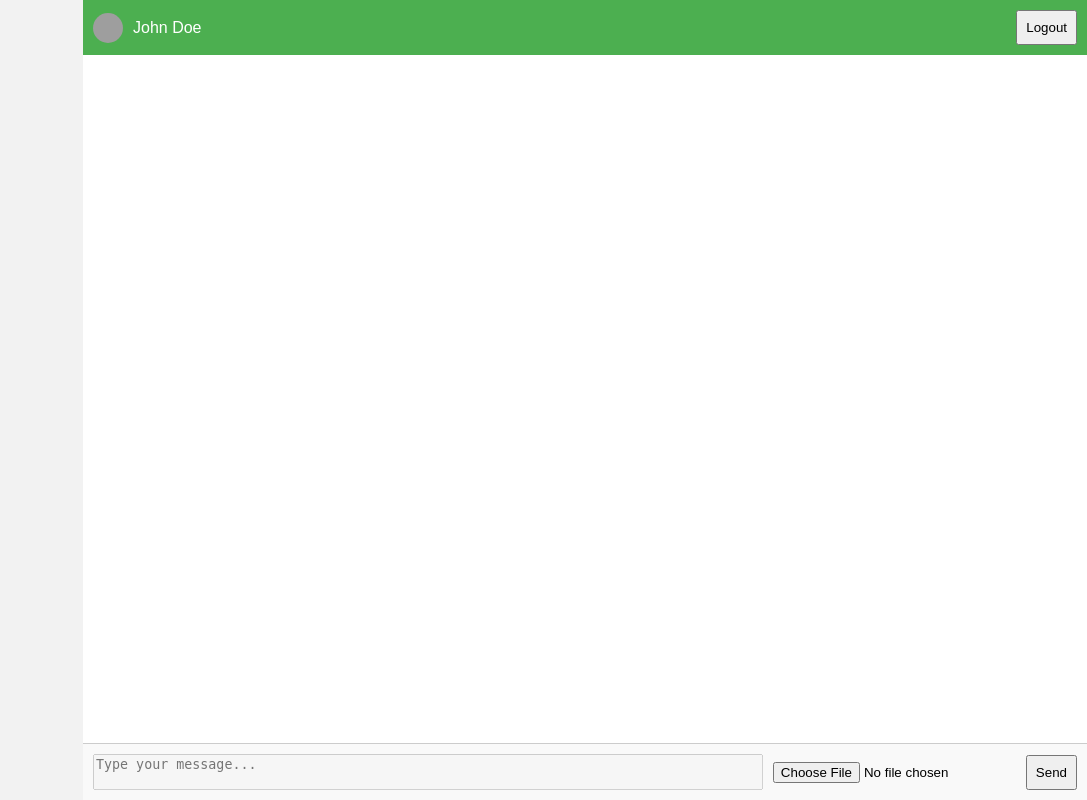
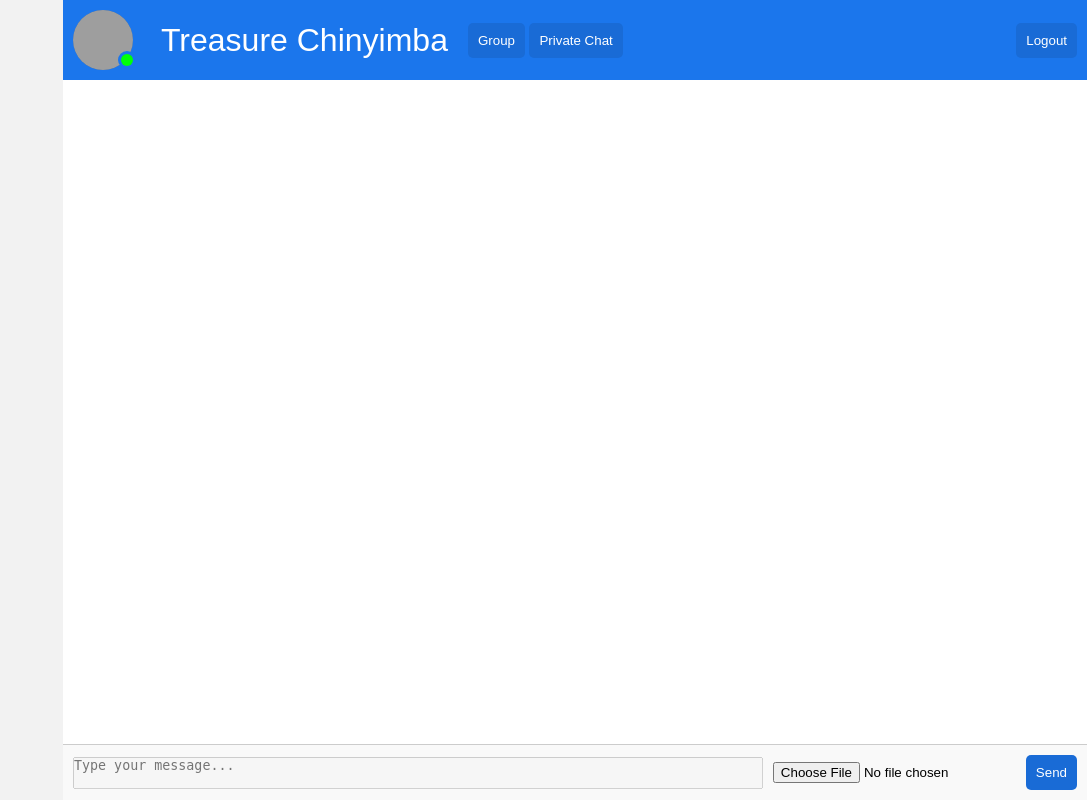
Before and after one commit to TreasureChinyimba/chat-meeting, a PHP site: page / in a window 1280 px wide. Shown: the whole page, without its empty margins (193-1280 px from the left). Run offline with PHP 8.4, Linux system fonts and the light colour scheme; grey boxes are pictures that could not be loaded.

```diff
--- a/index.html
+++ b/index.html
@@ -15,8 +15,14 @@
             <div class="chat-header">
                 <div class="user-info">
                     <div class="user-info" onclick="openFileInput()">
-                        <img id="profile-pic" src="default-profile-pic.png" alt="Profile Picture" class="profile-pic">
-                        <span class="username">John Doe</span>
+                        <img id="profile-pic" src="default-profile-pic.png" alt="Add Profile" class="profile-pic">
+                        <span class="active"><div class="green-light"></div></span>
+                        <span class="username">Treasure Chinyimba</span>
+                    </div>
+
+                    <div class="option">
+                        <button class="group-btn">Group</button>
+                    <button class="private-btn">Private Chat</button>
                     </div>
 
                     <!-- Add this input element for file uploading -->
--- a/styles.css
+++ b/styles.css
@@ -1,3 +1,9 @@
+* {
+    margin: 0;
+    padding: 0;
+    box-sizing: border-box;
+}
+
 body {
     font-family: Arial, sans-serif;
     margin: 0;
@@ -23,7 +29,7 @@ body {
 }
 
 .chat-header {
-    background-color: #4CAF50;
+    background-color: #1b76ec;
     color: white;
     padding: 10px;
     display: flex;
@@ -36,9 +42,40 @@ body {
     align-items: center;
 }
 
+.option {
+    position: relative;
+    left: 20px;
+}
+
+.username {
+    font-size: 2em;
+}
+
+.active {
+    background: #1b76ec;
+    border-radius: 50%;
+    padding: 3px;
+    position: relative;
+    right: 25px;
+    top: 20px;
+    display: flex;
+    align-items: center;
+    justify-content: center;
+}
+
+.green-light {
+    background: #00ff08;
+    border-radius: 50%;
+    padding: 6px;
+
+}
+
+
 .profile-pic {
-    width: 30px;
-    height: 30px;
+    width: 60px;
+    height: 60px;
+    background-color: rgba(0, 0, 0, 0.226);
+    cursor: pointer;
     border-radius: 50%;
     margin-right: 10px;
 }
@@ -65,6 +102,15 @@ textarea {
 }
 
 button {
-    padding: 8px;
+    padding: 10px;
     cursor: pointer;
+    background: #196bd6;
+    color: white;
+    border: none;
+    border-radius: 5px;
+    transition: 0.3s;
 }
+
+button:hover {
+    background: #1e78ee;
+}
```
